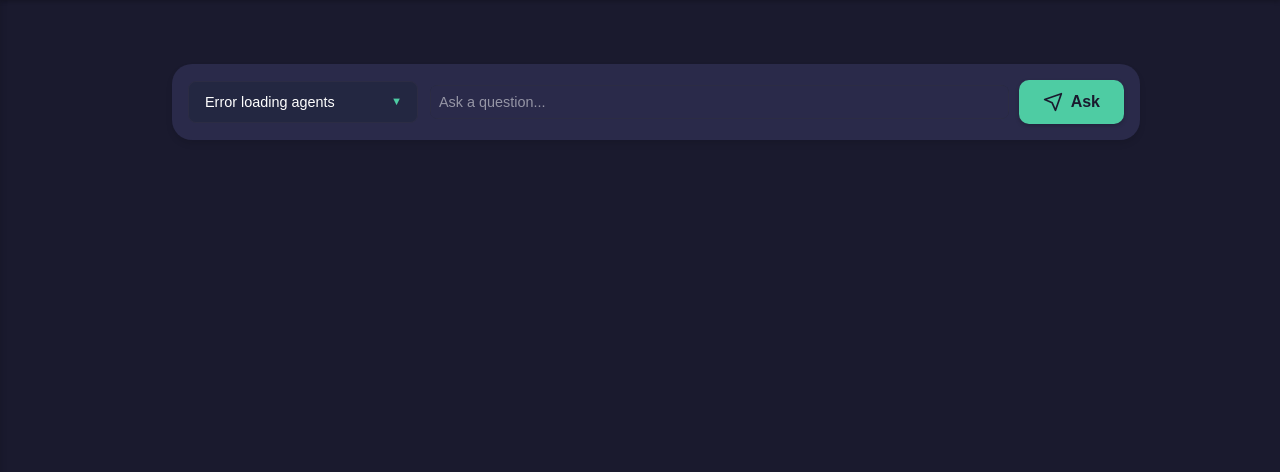
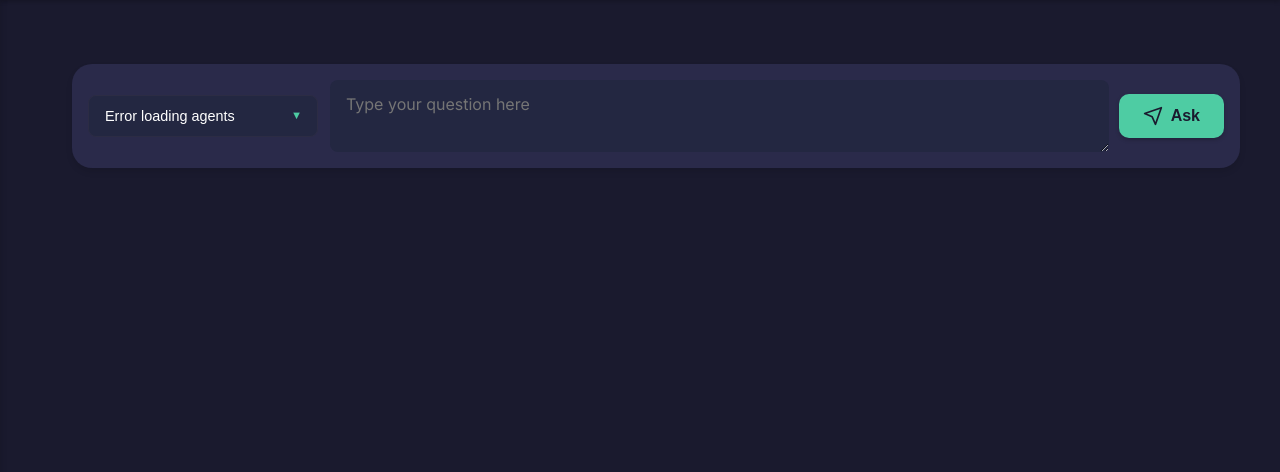
Before and after one commit to ggeop/DataDialogueLLM, a Flask app: page / in a window 1280 px wide. Shown: the part 154-626 px from the top of the page. Run offline with Flask 2, Linux system fonts and the light colour scheme; some libraries are stand-ins or nearby versions.

Commit message:
Improve question input handling large inputs

```diff
--- a/frontend/static/css/main.css
+++ b/frontend/static/css/main.css
@@ -37,12 +37,16 @@
     display: flex;
     flex-direction: column;
     max-width: 100vw;
+    max-height: none;
+    height: auto;
 }
 
 
 .container {
     width: 100%;
-    max-width: 1000px;
+    max-width: 1200px;
+    max-height: none;
+    height: auto;
     margin: 0 auto;
     padding: 2rem;
     box-sizing: border-box; /* Include padding in width calculation */
--- a/frontend/static/css/question-input.css
+++ b/frontend/static/css/question-input.css
@@ -7,7 +7,11 @@
     margin-bottom: 2rem;
     transition: all 0.3s ease;
     display: flex;
-    align-items: center;
+    align-items: flex-start;
+    max-width: 1200px;
+    max-height: 600px; /* Set a maximum height */
+    margin-left: auto;
+    margin-right: auto;
 }
 
 .question-container:focus-within {
@@ -59,14 +63,34 @@
 
 .input-wrapper {
     display: flex;
-    align-items: center;
+    align-items: flex-start;
     margin-right: 10px;
     background-color: var(--card-background);
     border-radius: 8px;
-    overflow: hidden;
+    overflow: visible; /* Changed from hidden to visible */
     flex-grow: 1;
-    flex-shrink: 1; /* Allow shrinking if necessary */
+    flex-shrink: 1;
     transition: all 0.3s ease;
+    max-height: none; /* Remove max-height constraint */
+    height: auto; /* Allow it to grow with content */
+}
+textarea#visibleInput {
+    flex-grow: 1;
+    padding: 0.75rem 1rem;
+    font-size: 1rem;
+    border: none;
+    outline: none;
+    background-color: transparent;
+    color: var(--text-color);
+    width: 100%;
+    min-height: 40px;
+    max-height: 400px; /* Keep the desired max height */
+    resize: vertical; /* Allow vertical resizing */
+    overflow-y: auto;
+    line-height: 1.5;
+    font-family: inherit;
+    scrollbar-width: thin;
+    scrollbar-color: var(--primary-color) var(--input-background);
 }
 
 .input-wrapper:focus-within {
@@ -81,6 +105,13 @@
     outline: none;
     background-color: transparent;
     color: var(--text-color);
+    width: 100%;
+    min-height: 20px; /* Minimum height */
+    max-height: 150px; /* Maximum height, same as input-wrapper */
+    overflow-y: auto; /* Add scroll for overflow */
+    resize: none; /* Disable manual resizing */
+    word-wrap: break-word; /* Ensure words wrap */
+    white-space: pre-wrap; /* Preserve line breaks and wrap text */
 }
 
 input[type="text"]::placeholder {
@@ -103,6 +134,9 @@
     gap: 0.5rem;
     border-radius: 10px;
     box-shadow: 0 2px 4px rgba(0,0,0,0.2);
+    white-space: nowrap;
+    align-self: center; /* Align to the top */
+    height: auto; /* Allow natural height */
 }
 
 .ask-button:hover {
@@ -124,6 +158,7 @@
 /* ----------------------------*/
 /* Agents Custom DropDown menu */
 /* ----------------------------*/
+
 
 .custom-dropdown {
     position: relative;
@@ -209,6 +244,24 @@
     border-radius: 4px;
 }
 
+/* Styles for the scrollbar */
+.input-wrapper::-webkit-scrollbar,
+input[type="text"]::-webkit-scrollbar {
+    width: 8px;
+}
+
+.input-wrapper::-webkit-scrollbar-track,
+input[type="text"]::-webkit-scrollbar-track {
+    background: var(--input-background);
+}
+
+.input-wrapper::-webkit-scrollbar-thumb,
+input[type="text"]::-webkit-scrollbar-thumb {
+    background-color: var(--primary-color);
+    border-radius: 4px;
+}
+
+
 /* Dropdown arrow */
 .custom-dropdown::after {
     content: '▼';
@@ -237,9 +290,38 @@
     display: flex;
     align-items: center;
     flex-shrink: 0; /* Prevent shrinking */
+    max-height: none; /* Remove max-height constraint */
+    height: auto; /* Allow it to grow with content */
 }
 
 .question-container:focus-within {
     box-shadow: 0 0 0 3px rgba(78, 204, 163, 0.3);
     transform: translateY(-2px);
 }
+
+/* Media query for responsiveness */
+@media (max-width: 768px) {
+    .question-container {
+        flex-direction: column;
+        align-items: stretch;
+        max-height: none;
+        height: auto;
+    }
+
+    .input-wrapper {
+        max-height: none;
+        height: auto;
+    }
+
+    .custom-dropdown,
+    .input-wrapper,
+    .ask-button {
+        width: 100%;
+        margin-right: 0;
+        margin-bottom: 0.75rem;
+    }
+
+    .ask-button {
+        margin-bottom: 0;
+    }
+}
--- a/frontend/static/js/main.js
+++ b/frontend/static/js/main.js
@@ -16,6 +16,7 @@
 DataDialogue.cacheElements = () => {
     DataDialogue.elements = {
         queryInput: document.getElementById('queryInput'),
+        visibleInput: document.getElementById('visibleInput'),
         askButton: document.getElementById('askButton'),
         modelSelect: document.getElementById('modelSelect'),
         customDropdown: document.getElementById('customDropdown'),
@@ -45,6 +46,10 @@
 
     if (askButton) askButton.addEventListener('click', DataDialogue.handleSubmit);
     if (queryInput) queryInput.addEventListener('keypress', DataDialogue.handleEnterKey);
+    if (visibleInput) {
+        visibleInput.addEventListener('input', DataDialogue.syncInputs);
+        visibleInput.addEventListener('keypress', DataDialogue.handleEnterKey);
+    }
     if (menuIcon) menuIcon.addEventListener('click', DataDialogue.toggleMenu);
     if (cancelCloseBtn) cancelCloseBtn.addEventListener('click', DataDialogue.toggleForm);
     if (pageOverlay) pageOverlay.addEventListener('click', DataDialogue.handleOverlayClick);
@@ -58,7 +63,16 @@
 };
 
 DataDialogue.handleEnterKey = (e) => {
-    if (e.key === 'Enter') DataDialogue.handleSubmit();
+    if (e.key === 'Enter' && !e.shiftKey) {
+        e.preventDefault(); // Prevent default to avoid newline in textarea
+        DataDialogue.handleSubmit();
+    }
+};
+
+// Add this new function
+DataDialogue.syncInputs = () => {
+    const { queryInput, visibleInput } = DataDialogue.elements;
+    queryInput.value = visibleInput.value;
 };
 
 // Initialize when components are ready
--- a/frontend/static/js/queryHandling.js
+++ b/frontend/static/js/queryHandling.js
@@ -1,9 +1,10 @@
 DataDialogue.handleSubmit = () => {
-    const query = DataDialogue.elements.queryInput.value.trim();
+    const query = DataDialogue.elements.visibleInput.value.trim();
     const agent = DataDialogue.elements.dropdownButton.textContent.trim();
     if (query === '' || agent === 'Select an agent') return;
 
     DataDialogue.addMessageToConversation('user-message', query);
+    DataDialogue.elements.visibleInput.value = '';
     DataDialogue.elements.queryInput.value = '';
     DataDialogue.showLoadingAnimation();
     DataDialogue.submitQuery(query, agent);
--- a/frontend/templates/components/question_input.html
+++ b/frontend/templates/components/question_input.html
@@ -4,7 +4,8 @@
         <ul id="dropdownList" class="dropdown-list"></ul>
     </div>
     <div class="input-wrapper">
-        <input type="text" id="queryInput" placeholder="Ask a question...">
+        <textarea id="visibleInput" placeholder="Type your question here"></textarea>
+        <input type="text" id="queryInput" style="display: none;">
     </div>
     <button id="askButton" class="ask-button">
         <svg xmlns="http://www.w3.org/2000/svg" viewBox="0 0 24 24" fill="none" stroke="currentColor" stroke-width="2" stroke-linecap="round" stroke-linejoin="round">
```
